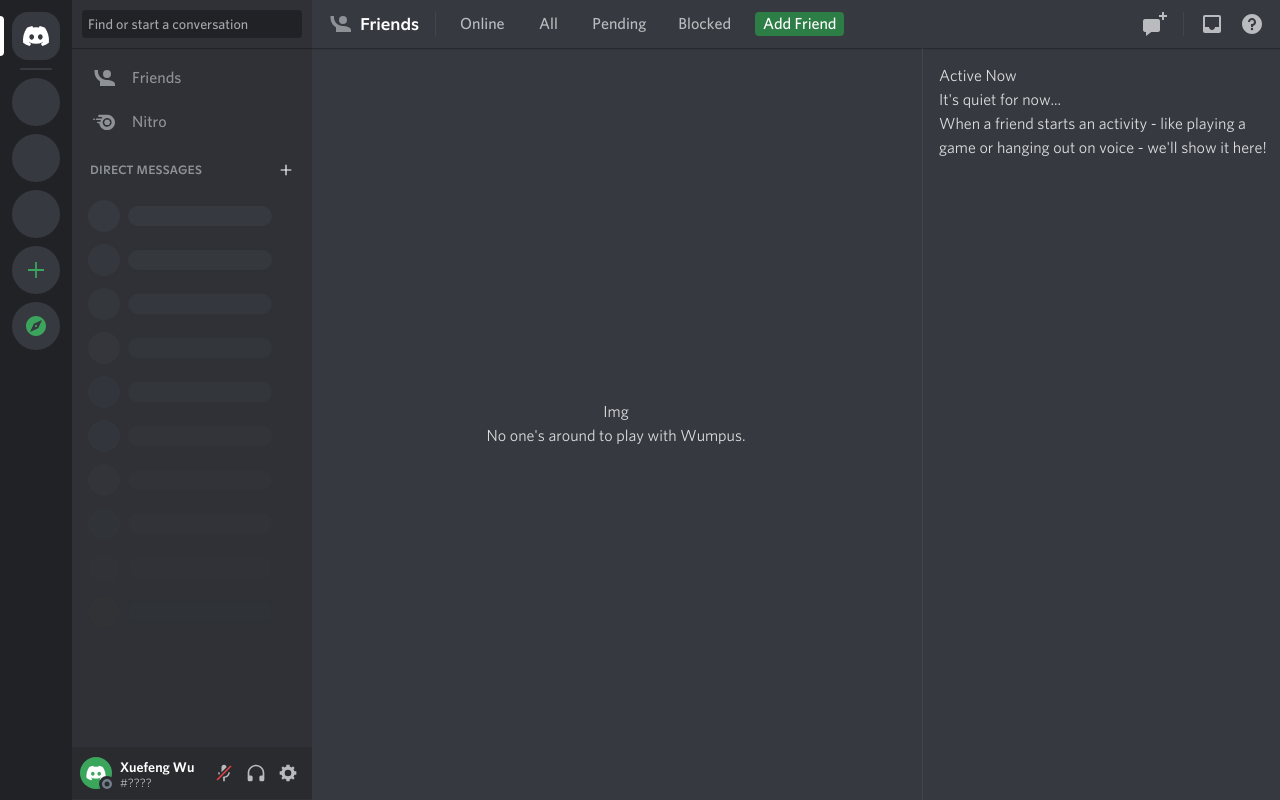
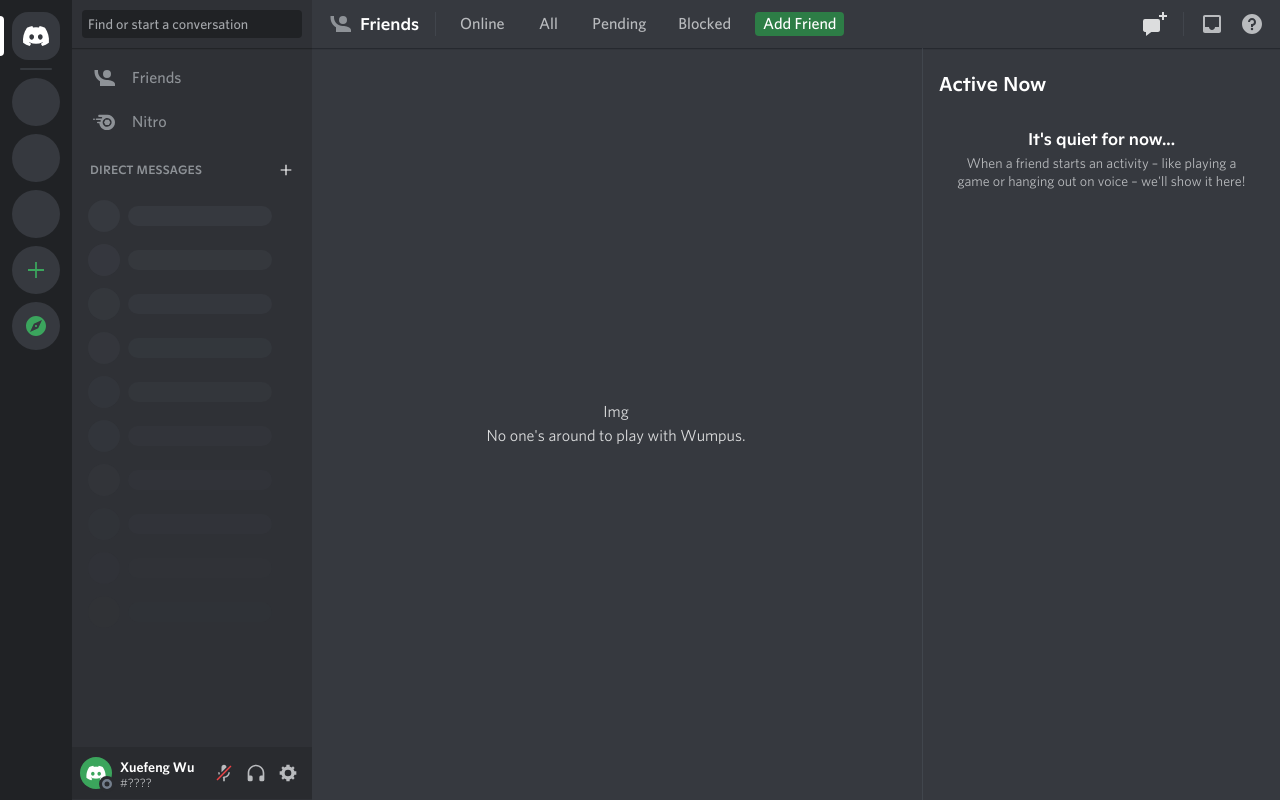
Before and after one commit to sirowood/React-Tailwind-Discord, a React app in the folder client/: page /#/me in a window 1280 px wide. Built offline with nearby package versions, Linux system fonts and the light colour scheme.

Commit message:
dashboard right body right

```diff
--- a/client/src/components/Dashboard.jsx
+++ b/client/src/components/Dashboard.jsx
@@ -95,7 +95,7 @@
 						{/* Icons */}
 						<div className="flex flex-row items-center text-gray-200">
 							<div className="relative group">
-								<AddMessage className="hidden w-6 h-6 mx-2 hover:cursor-pointer special:block" />
+								<AddMessage className="hidden w-6 h-6 mx-2 text-gray-100 hover:cursor-pointer special:block" />
 								<div className="hidden group-hover:block absolute border-[5px] translate-x-4 top-[18px] translate-y-1 border-t-transparent border-x-transparent border-b-gray-1000" />
 								<div
 									className="hidden group-hover:block hover:cursor-default shadow-lg
@@ -139,12 +139,16 @@
 						<div>Img</div>
 						<div>No one&apos;s around to play with Wumpus.</div>
 					</div>
-					<div className="flex flex-col w-[358px] ml-0.5 border-l-[1px] border-l-gray-550/[0.48] p-4 pr-2 flex-shrink-0">
-						<div>Active Now</div>
-						<div>It&apos;s quiet for now...</div>
-						<div>
-							When a friend starts an activity -
-							like playing a game or hanging out on voice - we&apos;ll show it here!
+					<div className="hidden special-lg:block w-[360px] flex-shrink-0">
+						<div className="flex flex-col ml-0.5 border-l-[1px] border-l-gray-550/[0.48] p-4 h-full">
+							<div className="mt-2 mb-4 text-white font-title text-[20px] font-[700] leading-6">Active Now</div>
+							<div className="flex flex-col items-center p-4">
+								<div className="text-[17px] leading-[22px] font-title font-[700] mb-1 text-white">It&apos;s quiet for now...</div>
+								<div className="text-[14px] leading-[18px] font-[400] text-gray-200 text-center">
+									When a friend starts an activity –
+									like playing a game or hanging out on voice – we&apos;ll show it here!
+								</div>
+							</div>
 						</div>
 					</div>
 				</div>
```
